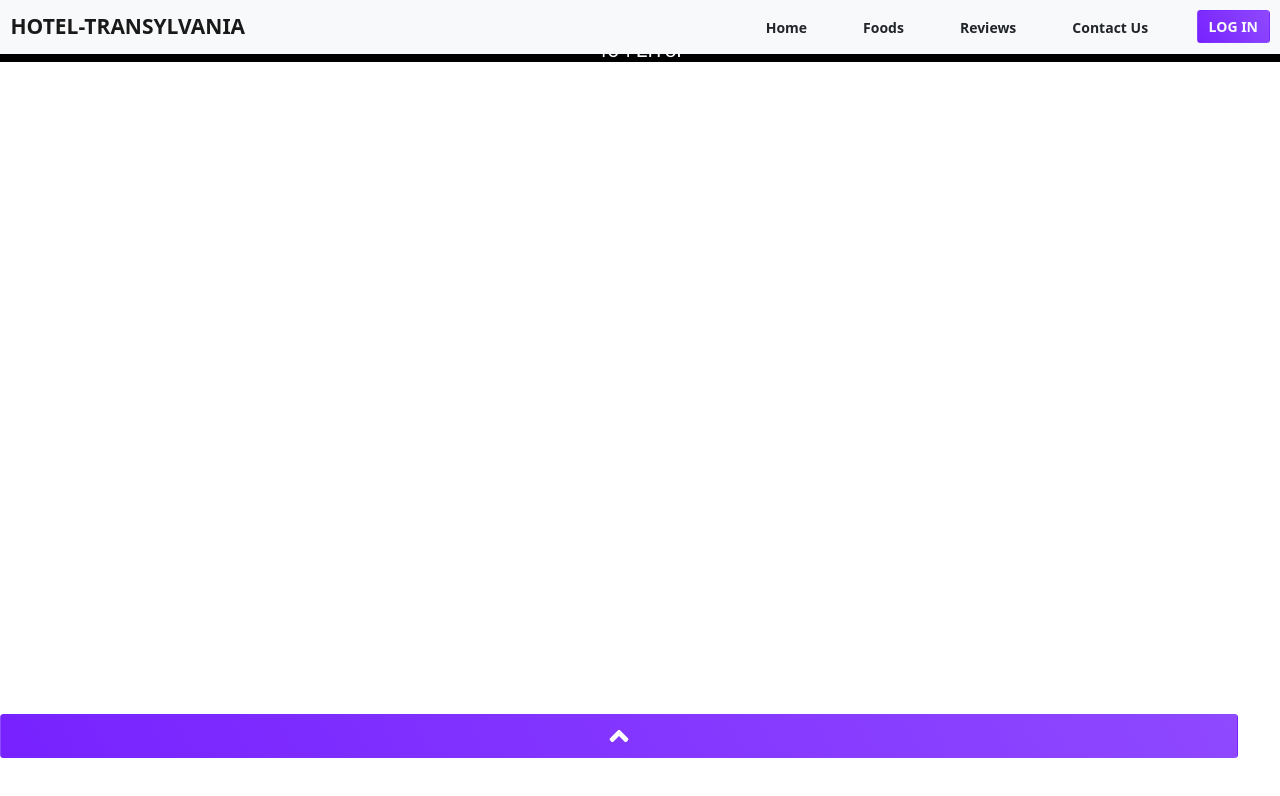
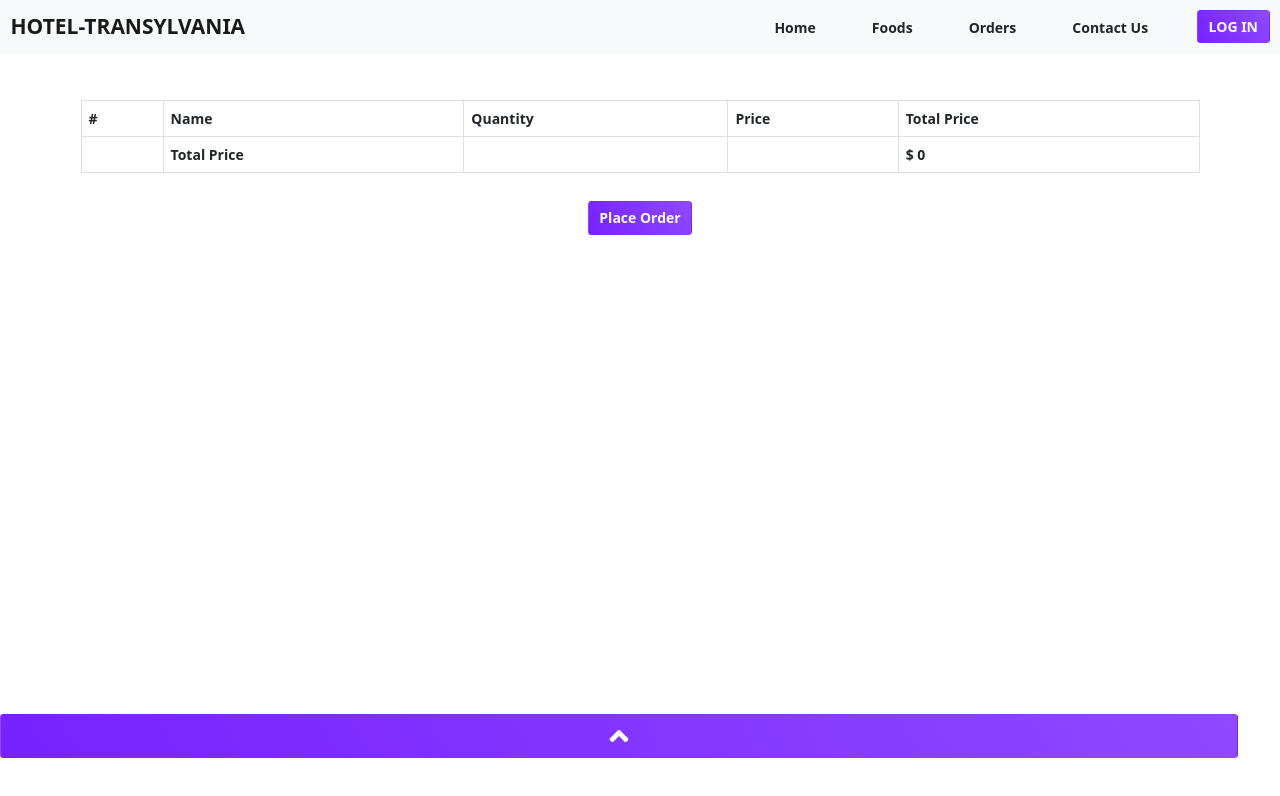
Before and after one commit to Rahat-Minhaj007/redux-hotel-transylvania, a React (Create React App) app: page /orders in a window 1280 px wide. Before the commit this address had no page. Shown: the top 796 px of the page. Built offline with nearby package versions, Linux system fonts and the light colour scheme.

Commit message:
added order page with redux and button functionalities(tasnuva)

```diff
--- a/src/App.js
+++ b/src/App.js
@@ -7,6 +7,7 @@ import FoodDetails from "./components/FoodDetails/FoodDetails";
 import Header from "./components/Header/Header";
 import Home from "./components/Home/Home";
 import NoMatch from "./components/NoMatch/NoMatch";
+import Orders from "./components/Orders/Orders";
 
 
 function App() {
@@ -50,6 +51,9 @@ function App() {
             <Route path="/login">
               {/* <LogIn></LogIn> */}
             </Route>
+            <Route path="/orders">
+              <Orders></Orders>
+            </Route>
             <Route exact path="/">
               <Home></Home>
             </Route>
--- a/src/components/FoodDetails/FoodDetails.js
+++ b/src/components/FoodDetails/FoodDetails.js
@@ -1,7 +1,8 @@
-import React from 'react';
-import { useSelector } from 'react-redux';
+import React, { useState } from 'react';
+import { useDispatch, useSelector } from 'react-redux';
 import { useParams } from 'react-router';
 import { Link } from 'react-router-dom';
+import { addFoodToOrders } from '../../redux/actions/productActions';
 import './FoodDetails.css';
 
 
@@ -9,6 +10,27 @@ const FoodDetails = () => {
     const foods = useSelector((state) => state.allProducts.products);
     const { id } = useParams();
     const food = foods.find(fd => fd.id === parseInt(id))
+    let [quantity,setQuantity]= useState(1)
+    const handleDecrease=()=>{
+        if (quantity>1) {
+            setQuantity(quantity-1);
+        }
+    }
+    const handleIncrease=()=>{
+        setQuantity(quantity+1)
+    }
+
+    //add food to oreder
+    const orders = useSelector(state => state.orders)
+    const dispatch = useDispatch()
+    const addFoodToOrder =()=>{
+        let newFood={
+            ...food,Quantity:quantity
+        }
+        dispatch(addFoodToOrders(newFood));
+        alert("Your Order has been Placed Successfully!!!")
+        setQuantity(1)
+    }
 
     return (
         <div className='container-fluid' style={{ marginTop: '100px' }}>
@@ -17,10 +39,10 @@ const FoodDetails = () => {
                     <h1>{food?.name}</h1>
                     <p className='text-justify'>Lorem ipsum dolor sit amet, consectetur adipisicing elit. Dolore porro omnis officia nobis iure architecto dignissimos ratione ipsa illum dicta molestiae ea voluptates autem asperiores adipisci quibusdam accusantium, voluptas sequi animi, vitae quasi? Accusamus est cumque itaque non earum optio amet eligendi atque, et quia dignissimos, sit laborum corrupti, obcaecati soluta modi ut aliquam necessitatibus eius sed voluptate excepturi! Dolorum.</p>
                     <h3 className="fw-bold">$ {food?.price}</h3>
-                    <button className='btn btn-brand fw-bold text-light'>-</button> 1 <button className='btn btn-brand fw-bold text-light'>+</button>
+                    <button className='btn btn-brand fw-bold text-light' onClick={handleDecrease}>-</button> {quantity} <button className='btn btn-brand fw-bold text-light' onClick={handleIncrease}>+</button>
                     <br />
                     <br />
-                    <button className='btn btn-brand fw-bold text-light'><Link to='/home' style={{textDecoration:'none',color:'white'}}>BACK</Link></button> <button className='btn btn-brand fw-bold text-light ms-5'>ADD</button>
+                    <button className='btn btn-brand fw-bold text-light'><Link to='/home' style={{textDecoration:'none',color:'white'}}>BACK</Link></button> <button className='btn btn-brand fw-bold text-light ms-5' onClick={addFoodToOrder}>ADD</button>
                 </div>
                 <div className='col-md-4' data-aos="fade-up">
                     <img style={{ width: '100%' }} src={food?.img} alt="" />
--- a/src/components/Header/Header.js
+++ b/src/components/Header/Header.js
@@ -1,5 +1,5 @@
 /* eslint-disable jsx-a11y/anchor-is-valid */
-import { Link } from 'react-router-dom';
+import { Link, NavLink } from 'react-router-dom';
 import { FontAwesomeIcon } from '@fortawesome/react-fontawesome';
 import { faAngleUp } from '@fortawesome/free-solid-svg-icons';
 
@@ -23,7 +23,7 @@ const Header = () => {
                             <a className="nav-link me-5 text-dark fw-bold fs-6" href="#food">Foods</a>
                         </li>
                         <li className="nav-item">
-                            <a className="nav-link me-5 text-dark fw-bold fs-6" href="#review">Reviews</a>
+                            <NavLink to='/orders' style={{textDecoration:'none'}}> <a className="nav-link me-5 text-dark fw-bold fs-6" >Orders</a></NavLink>
                         </li>
                         <li className="nav-item ">
                             <a className="nav-link me-5 text-dark fw-bold fs-6" href="#contact">Contact Us</a>
--- a/src/components/NoMatch/NoMatch.js
+++ b/src/components/NoMatch/NoMatch.js
@@ -3,7 +3,8 @@ import React from 'react';
 const NoMatch = () => {
     var style = {
         backgroundColor: "black",
-
+        paddingTop:'100px',
+        paddingBottom:'100px',
         textAlign: "center",
         color: "white"
 
--- /dev/null
+++ b/src/components/Orders/Orders.js
@@ -0,0 +1,80 @@
+import React, { useState } from "react";
+import { useDispatch, useSelector } from "react-redux";
+import { removeAllOrders } from "../../redux/actions/productActions";
+
+const Orders = () => {
+  const orders = useSelector((state) => state.orders);
+  console.log(orders);
+  const sum = orders.reduce((accumulator, element) => {
+    return accumulator + element.price * element.Quantity;
+  }, 0);
+  //place order and remove all orders
+  const [orderPlaced, setOrderPlaced] = useState(false);
+  const dispatch = useDispatch();
+  const handlePlaceOrder = () => {
+    alert("Press OK to place order");
+    dispatch(removeAllOrders());
+    setOrderPlaced(true);
+  };
+  return (
+    <div style={{ marginTop: "100px" }} className="container">
+      {orderPlaced ? (
+        <div className="text-center my-5 text-success">
+          <h2>
+            <strong>Your Order Will be at your Door in 30 Minutes</strong>
+          </h2>
+        </div>
+      ) : (
+        <div>
+          <table class="table table-bordered">
+            <thead>
+              <tr>
+                <th scope="col">#</th>
+                <th scope="col">Name</th>
+                <th scope="col">Quantity</th>
+                <th scope="col">Price</th>
+                <th scope="col">Total Price</th>
+              </tr>
+            </thead>
+            <tbody>
+              {orders.map((foodItem, index) => {
+                let { id, name, Quantity, price } = foodItem;
+                let totalPrice = Quantity * price;
+                return (
+                  <tr>
+                    <th scope="row">{index + 1}</th>
+                    <td>{name}</td>
+                    <td>{Quantity}</td>
+                    <td>$ {price}</td>
+                    <td>$ {totalPrice}</td>
+                  </tr>
+                );
+              })}
+              <tr>
+                <th scope="row"></th>
+                <td>
+                  <strong>Total Price</strong>
+                </td>
+                <td></td>
+                <td></td>
+                <td>
+                  <strong>$ {sum}</strong>
+                </td>
+              </tr>
+            </tbody>
+          </table>
+          <div className="text-center pt-3">
+            <button
+              className="btn btn-brand fw-bold text-light"
+              onClick={handlePlaceOrder}
+            >
+              Place Order
+            </button>
+          </div>
+        </div>
+      )}
+    </div>
+  );
+};
+
+export default Orders;
--- a/src/redux/actions/productActions.js
+++ b/src/redux/actions/productActions.js
@@ -18,3 +18,16 @@ export const removeSelectedProduct=()=>{
         type: ActionTypes.REMOVE_SELECTED_PRODUCT
     }
 }
+
+export const addFoodToOrders=(products)=>{
+    return {
+        type:ActionTypes.ADD_FOOD_TO_ORDERS,
+        payload:products
+    }
+}
+
+export const removeAllOrders=()=>{
+    return {
+        type : ActionTypes.REMOVE_ALL_ORDERS
+    }
+}
--- a/src/redux/contants/action-types.js
+++ b/src/redux/contants/action-types.js
@@ -1,5 +1,7 @@
 export const ActionTypes={
     SET_PRODUCTS:'SET_PRODUCTS',
     SELECTED_PRODUCT:'SELECTED_PRODUCT',
-    REMOVE_SELECTED_PRODUCT:'REMOVE_SELECTED_PRODUCT'
+    REMOVE_SELECTED_PRODUCT:'REMOVE_SELECTED_PRODUCT',
+    ADD_FOOD_TO_ORDERS:"ADD_FOOD_TO_ORDERS",
+    REMOVE_ALL_ORDERS:"REMOVE_ALL_ORDERS"
 }
--- a/src/redux/reducers/index.js
+++ b/src/redux/reducers/index.js
@@ -1,9 +1,10 @@
 import { combineReducers } from "redux";
-import {productReducer,selectedProductReducer} from "./productReducer"
+import {productReducer,selectedProductReducer,FoodToOrdersReducer} from "./productReducer"
 
 const reducers=combineReducers({
     allProducts:productReducer,
-    product : selectedProductReducer
+    product : selectedProductReducer,
+    orders : FoodToOrdersReducer
 })
 
 export default reducers;
--- a/src/redux/reducers/productReducer.js
+++ b/src/redux/reducers/productReducer.js
@@ -1,24 +1,44 @@
-import {ActionTypes} from "../contants/action-types";
+import { ActionTypes } from "../contants/action-types";
 
-const initialState={
-    products:[]
-}
-export const productReducer=(state=initialState,{type,payload})=>{
+const initialState = {
+  products: [],
+};
+export const productReducer = (state = initialState, { type, payload }) => {
   switch (type) {
     case ActionTypes.SET_PRODUCTS:
-            return {...state,products:payload};
+      return { ...state, products: payload };
     default:
       return state;
   }
-}
+};
 
-export const selectedProductReducer=(state={},{type,payload})=>{
+export const selectedProductReducer = (state = {}, { type, payload }) => {
   switch (type) {
     case ActionTypes.SELECTED_PRODUCT:
-            return {...state,...payload};
+      return { ...state, ...payload };
     case ActionTypes.REMOVE_SELECTED_PRODUCT:
       return {};
     default:
       return state;
   }
+};
+
+export const FoodToOrdersReducer = (state = [], { type, payload }) => {
+  switch (type) {
+    case ActionTypes.ADD_FOOD_TO_ORDERS:
+      return [...state, payload];
+    case ActionTypes.REMOVE_ALL_ORDERS:
+        return [];
+    default:
+      return state;
   }
+};
+// export const removeAllOrdersReducer = (state = [], { type, payload }) => {
+//   switch (type) {
+//     case ActionTypes.REMOVE_ALL_ORDERS:
+//       return [];
+
+//     default:
+//       return state;
+//   }
+// };
```
Also changed, not shown: 1 other file (tests, documents, lock files or other folders). Lines whose indentation alone changed are shown as unchanged.
